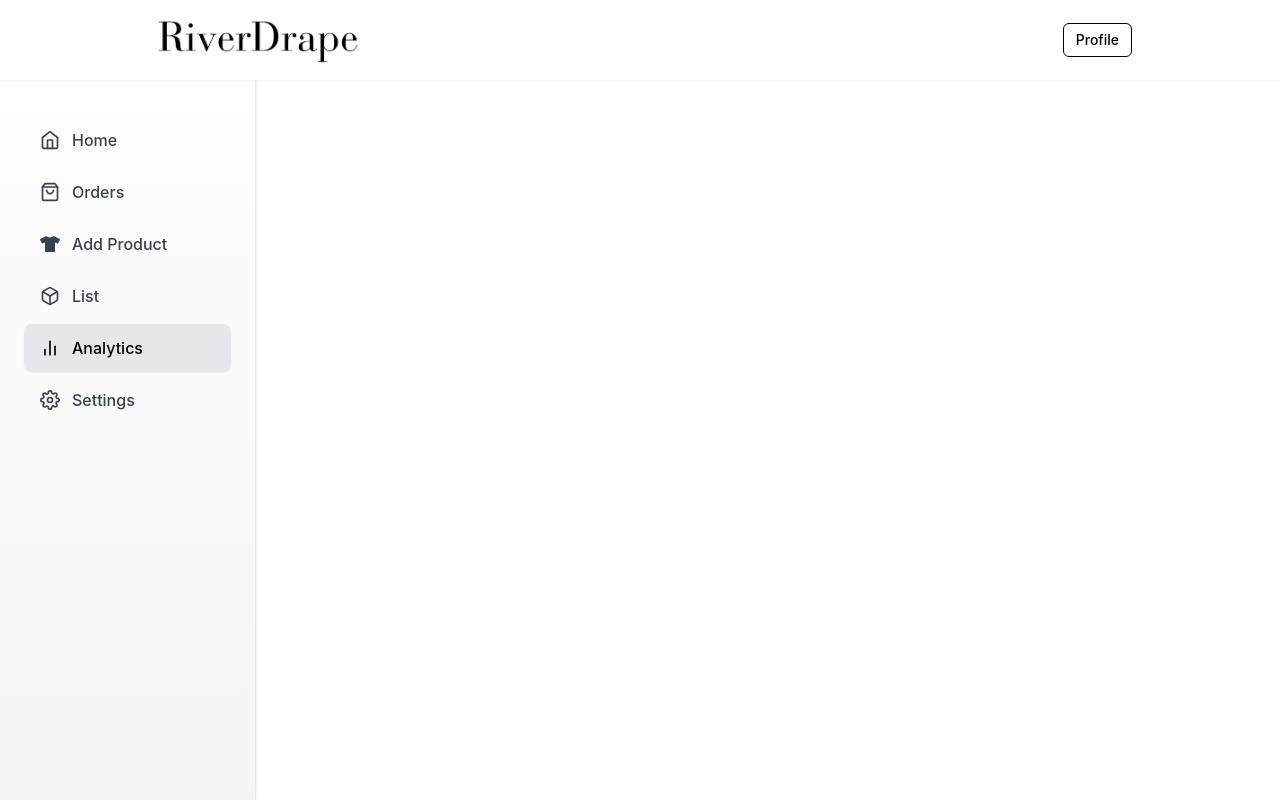
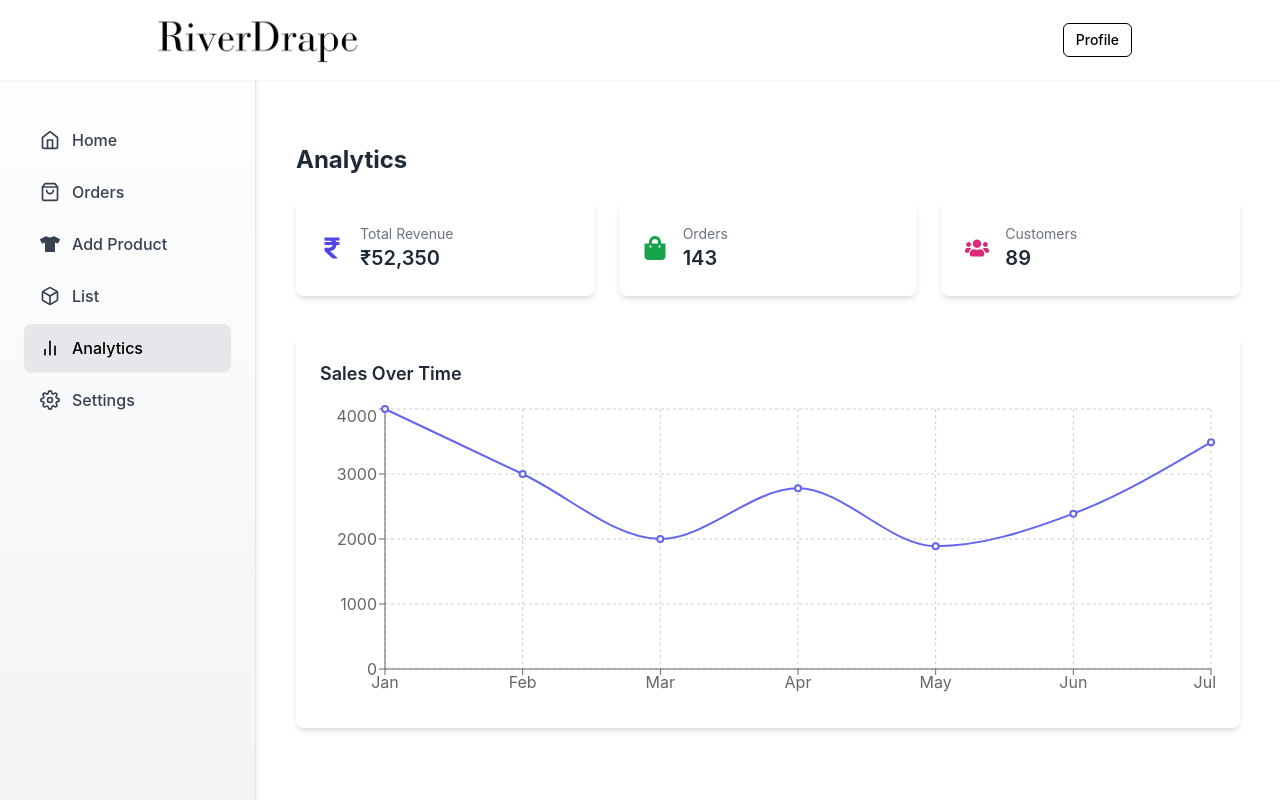
Before and after one commit to aarif-s/RiverDrape_e-com, a React (Vite) app in the folder project/: page /analytics in a window 1280 px wide. Built offline with nearby package versions, Linux system fonts and the light colour scheme.

Commit message:
analytics,home ui

```diff
--- a/package.json
+++ b/package.json
@@ -3,6 +3,7 @@
     "@types/react-router-dom": "^5.3.3",
     "axios": "^1.10.0",
     "react-icons": "^5.5.0",
-    "react-toastify": "^11.0.5"
+    "react-toastify": "^11.0.5",
+    "recharts": "^3.0.2"
   }
 }
--- a/project/package.json
+++ b/project/package.json
@@ -19,6 +19,7 @@
     "react-icons": "^5.5.0",
     "react-router-dom": "^6.22.3",
     "react-slick": "^0.30.2",
+    "recharts": "^3.0.2",
     "slick-carousel": "^1.8.1",
     "tailwind-merge": "^2.1.1"
   },
--- a/project/src/App.tsx
+++ b/project/src/App.tsx
@@ -6,6 +6,8 @@ import Sidebar from './components/Sidebar';
 import AddTshirt from './pages/add';
 import List from './pages/list';
 import Orders from './pages/order';
+import Home from './pages/home';
+import Analytics from './pages/analytics';
 const App = () => {
   return (
     <>
@@ -19,6 +21,8 @@ const App = () => {
             <Route path="/add" element={<AddTshirt url="http://localhost:3000" />} />
             <Route path="/list" element={<List url="http://localhost:3000" />} />
             <Route path="/order" element={<Orders url="http://localhost:3000" />} />
+            <Route path="/home" element={<Home url="http://localhost:3000" />} />
+            <Route path="/analytics" element={<Analytics url="http://localhost:3000" />} />
             {/* Add more routes here */}
           </Routes>
         </div>
--- /dev/null
+++ b/project/src/pages/analytics.tsx
@@ -0,0 +1,78 @@
+import React from 'react';
+import { FaRupeeSign, FaShoppingBag, FaUsers } from 'react-icons/fa';
+import {
+  LineChart,
+  Line,
+  XAxis,
+  YAxis,
+  CartesianGrid,
+  Tooltip,
+  ResponsiveContainer,
+} from 'recharts';
+
+const Analytics: React.FC = () => {
+  const salesData = [
+    { month: 'Jan', sales: 4000 },
+    { month: 'Feb', sales: 3000 },
+    { month: 'Mar', sales: 2000 },
+    { month: 'Apr', sales: 2780 },
+    { month: 'May', sales: 1890 },
+    { month: 'Jun', sales: 2390 },
+    { month: 'Jul', sales: 3490 },
+  ];
+
+  return (
+    <div className="max-w-7xl mx-auto px-4 py-10">
+      <h2 className="text-2xl font-bold text-gray-800 mb-6">Analytics</h2>
+
+      {/* Cards */}
+      <div className="grid grid-cols-1 sm:grid-cols-2 md:grid-cols-3 gap-6 mb-10">
+        <div className="bg-white p-6 rounded-lg shadow-md flex items-center gap-4">
+          <FaRupeeSign className="text-2xl text-indigo-600" />
+          <div>
+            <h3 className="text-sm text-gray-500">Total Revenue</h3>
+            <p className="text-xl font-semibold text-gray-800">₹52,350</p>
+          </div>
+        </div>
+
+        <div className="bg-white p-6 rounded-lg shadow-md flex items-center gap-4">
+          <FaShoppingBag className="text-2xl text-green-600" />
+          <div>
+            <h3 className="text-sm text-gray-500">Orders</h3>
+            <p className="text-xl font-semibold text-gray-800">143</p>
+          </div>
+        </div>
+
+        <div className="bg-white p-6 rounded-lg shadow-md flex items-center gap-4">
+          <FaUsers className="text-2xl text-pink-600" />
+          <div>
+            <h3 className="text-sm text-gray-500">Customers</h3>
+            <p className="text-xl font-semibold text-gray-800">89</p>
+          </div>
+        </div>
+      </div>
+
+      {/* Chart */}
+      <div className="bg-white p-6 rounded-lg shadow-md">
+        <h3 className="text-lg font-semibold text-gray-800 mb-4">Sales Over Time</h3>
+        <ResponsiveContainer width="100%" height={300}>
+          <LineChart data={salesData}>
+            <CartesianGrid strokeDasharray="3 3" />
+            <XAxis dataKey="month" />
+            <YAxis />
+            <Tooltip />
+            <Line
+              type="monotone"
+              dataKey="sales"
+              stroke="#6366F1"
+              strokeWidth={2}
+              activeDot={{ r: 8 }}
+            />
+          </LineChart>
+        </ResponsiveContainer>
+      </div>
+    </div>
+  );
+};
+
+export default Analytics;
--- /dev/null
+++ b/project/src/pages/home.tsx
@@ -0,0 +1,79 @@
+import React from 'react';
+import {
+  FiShoppingCart,
+  FiDollarSign,
+  FiUsers,
+  FiBox,
+  FiActivity,
+} from 'react-icons/fi';
+
+const summaryCards = [
+  {
+    title: 'Total Orders',
+    value: 1245,
+    icon: <FiShoppingCart className="text-2xl text-indigo-600" />,
+  },
+  {
+    title: 'Products Listed',
+    value: 87,
+    icon: <FiBox className="text-2xl text-green-600" />,
+  },
+  {
+    title: 'Revenue',
+    value: '₹89,450',
+    icon: <FiDollarSign className="text-2xl text-yellow-600" />,
+  },
+  {
+    title: 'Customers',
+    value: 349,
+    icon: <FiUsers className="text-2xl text-pink-600" />,
+  },
+];
+
+const recentActivity = [
+  'New order received from John Doe',
+  'New product “Streetwear Tee” added',
+  'Inventory updated for Polo Shirts',
+  'Order #2332 marked as Fulfilled',
+];
+
+const Home: React.FC = () => {
+  return (
+    <div className="max-w-7xl mx-auto px-4 py-10">
+      <h2 className="text-2xl font-bold text-gray-800 mb-8">Dashboard Overview</h2>
+
+      {/* Summary Cards */}
+      <div className="grid grid-cols-1 sm:grid-cols-2 md:grid-cols-4 gap-6 mb-8">
+        {summaryCards.map((card, idx) => (
+          <div
+            key={idx}
+            className="bg-white shadow-md rounded-lg p-5 flex items-center gap-4"
+          >
+            <div className="p-3 bg-gray-100 rounded-full">{card.icon}</div>
+            <div>
+              <p className="text-sm text-gray-500">{card.title}</p>
+              <p className="text-xl font-semibold text-gray-800">{card.value}</p>
+            </div>
+          </div>
+        ))}
+      </div>
+
+      {/* Recent Activity */}
+      <div className="bg-white shadow-md rounded-lg p-6">
+        <div className="flex items-center gap-2 mb-4">
+          <FiActivity className="text-lg text-blue-600" />
+          <h3 className="text-lg font-semibold text-gray-700">Recent Activity</h3>
+        </div>
+        <ul className="list-disc pl-6 text-gray-700 space-y-2">
+          {recentActivity.map((activity, index) => (
+            <li key={index} className="text-sm">
+              {activity}
+            </li>
+          ))}
+        </ul>
+      </div>
+    </div>
+  );
+};
+
+export default Home;
```
Also changed, not shown: 2 other files (tests, documents, lock files or other folders).
